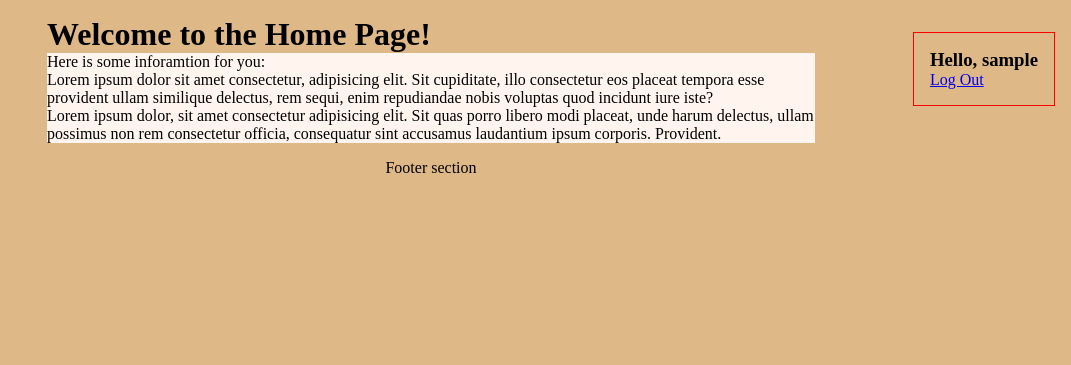
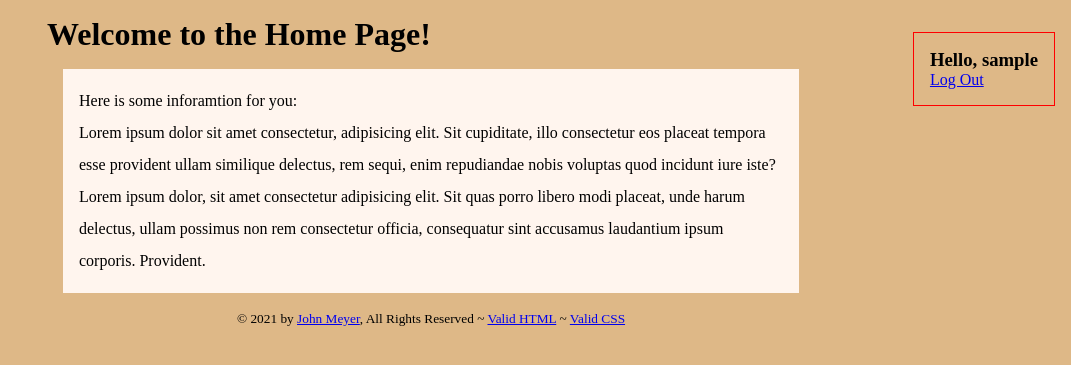
Before and after one commit to facemanguy/IT261JohnMeyer, a PHP site: page /weeks/week9/index.php in a window 1280 px wide. Shown: the top 365 px of the page, without its empty margins (209-1280 px from the left). Run offline with PHP 8.4, Linux system fonts and the light colour scheme; the visitor is signed in with stand-in values (Sample User, id 1).

Commit message:
added some styles and validation links

```diff
--- a/weeks/week9/css/styles.css
+++ b/weeks/week9/css/styles.css
@@ -61,6 +61,9 @@ fieldset{
 
 main{
     background-color: seashell;
+    line-height: 2;
+    padding: 1rem;
+    margin: 1rem;
 }
 
 footer{
--- a/weeks/week9/includes/footer.php
+++ b/weeks/week9/includes/footer.php
@@ -1,5 +1,5 @@
         <footer>
-            <p class="center">Footer section</p>
+            <p class="center"><small>&copy; 2021 by <a href="contact.php">John Meyer</a>, All Rights Reserved ~ <a href="http://validator.w3.org/check/?uri=referer" target="_blank">Valid HTML</a> ~ <a href="http://jigsaw.w3.org/css-validator/check?uri=referer" target="_blank">Valid CSS</a></small></p>
         </footer>
     </body>
 </html>
```
